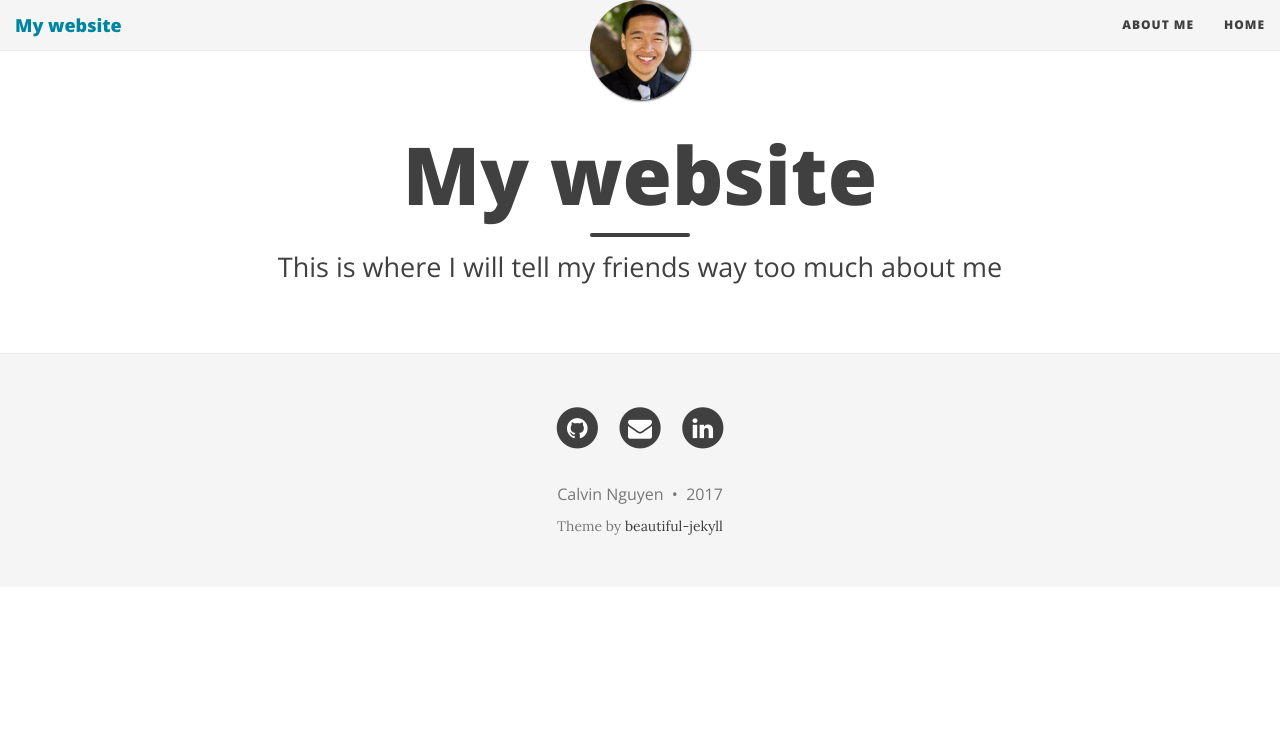
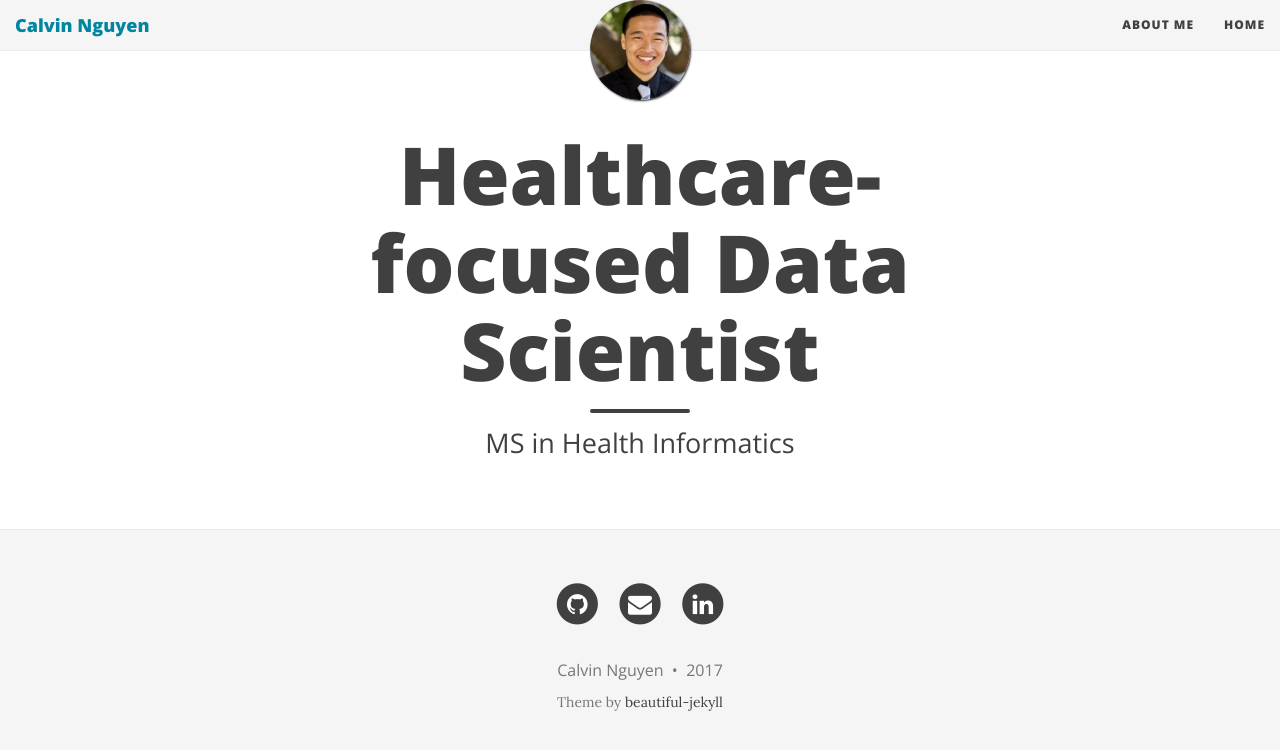
Before and after one commit to cpnguyen5/cpnguyen5.github.io, a Jekyll site: the page built from index.html, in a window 1280 px wide. Shown: the top 750 px of the page. Built offline with Jekyll 4.4.1, drawn with Linux system fonts in a browser that asks for light colours; nearby versions of some CDN libraries; the list of posts is cut into pages by our own code.

Commit message:
Update site config settings

```diff
--- a/_config.yml
+++ b/_config.yml
@@ -14,10 +14,10 @@ baseurl: ""
 # Of course don't forget to change the username and projectname to YOUR username and project
 
 # Name of website
-title: My website
+title: Calvin Nguyen
 
 # Short description of your site
-description: A virtual proof that name is awesome!
+description: Calvin Nguyen | Data Scientist
 
 # --- Navigation bar options --- #
 
--- a/index.html
+++ b/index.html
@@ -1,7 +1,7 @@
 ---
 layout: page
-title: My website
-subtitle: This is where I will tell my friends way too much about me
+title: Healthcare-focused Data Scientist
+subtitle: MS in Health Informatics
 use-site-title: true
 ---
 
```
Also changed, not shown: README.md.
